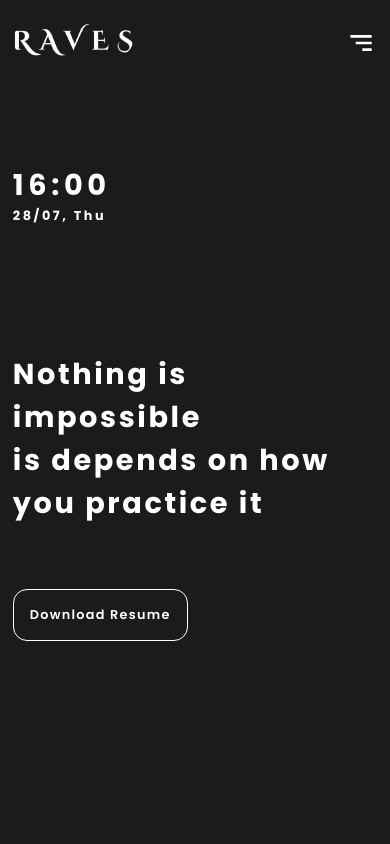
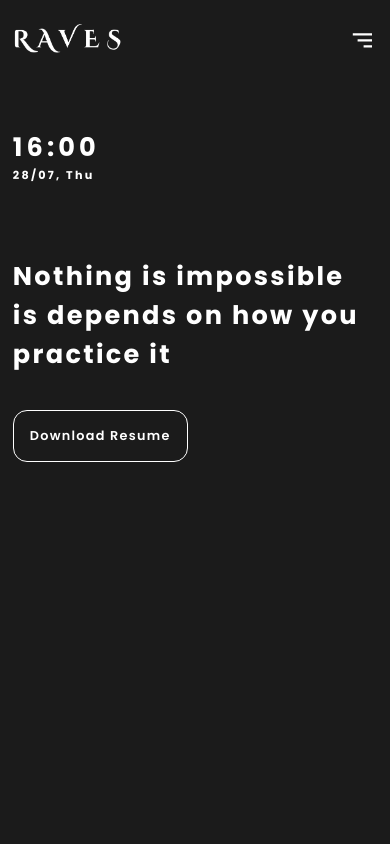
Before and after one commit to rajkumar035/My-Portfolio, a React (Create React App) app: page / in a window 390 px wide. Shown: the top 844 px of the page. Built offline with nearby package versions, Linux system fonts and the light colour scheme.

Commit message:
Mobile Responsiveness Improved

```diff
--- a/src/Assets/CSS/Home.css
+++ b/src/Assets/CSS/Home.css
@@ -229,14 +229,23 @@
   }
 }
 @media (max-width: 400px) {
+  .Period {
+    padding-top: 0%;
+  }
+  .Time {
+    font-size: 1.6rem;
+  }
+  .Date {
+    font-size: 0.7rem;
+  }
   .Intro-Content {
-    font-size: 1.8rem;
-    margin: 8rem 0rem;
+    font-size: 1.6rem;
+    margin: 20% 0%;
   }
   .resume-button {
     font-size: 0.8rem;
     border: 1px solid #ffffff;
     padding: 1rem;
-    margin: 4rem 0rem 0rem 0rem;
+    margin: 10% 0% 0% 0%;
   }
 }
--- a/src/Assets/CSS/Nav.css
+++ b/src/Assets/CSS/Nav.css
@@ -101,13 +101,13 @@ nav ul li a:hover {
     height: 5rem;
   }
   .brand {
-    height: 2rem;
+    height: 1.8rem;
     width: auto;
     margin: 1.5rem 0rem 0rem 0rem;
   }
   .checkbtn {
     float: right;
-    font-size: 2rem;
+    font-size: 1.8rem;
     margin: 0rem 0rem;
     padding: 1.5rem 0rem 0rem 0rem;
   }
```
